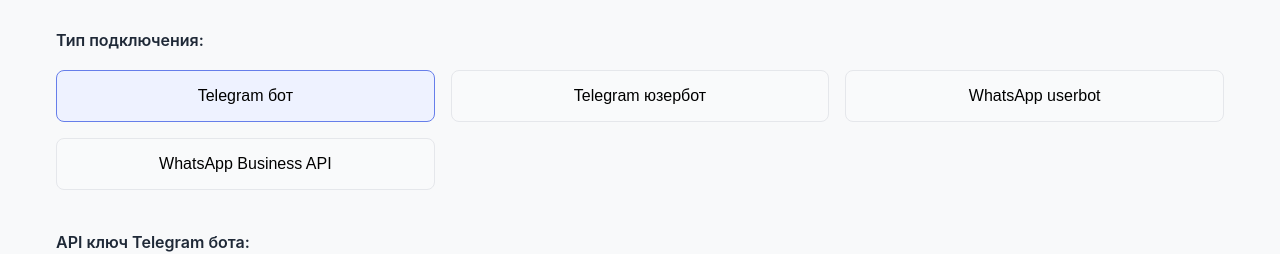
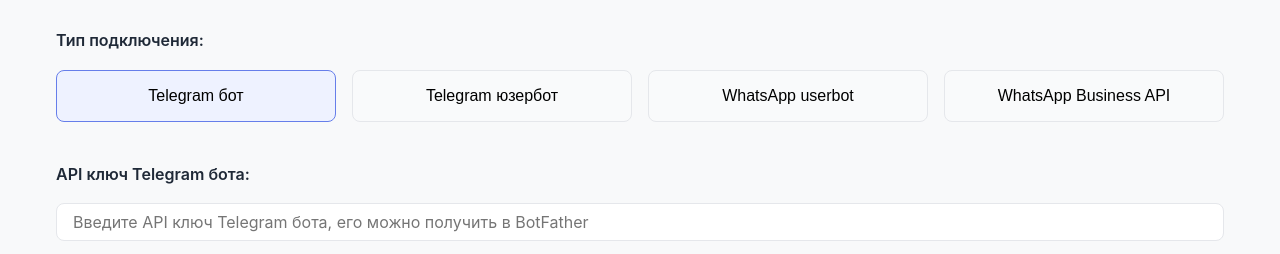
Before and after one commit to glinochka/RSD, a React (Vite) app in the folder frontend/: page /agents in a window 1280 px wide. Both pictures are taken after a click on the button "+ Новый агент". Shown: the part 200-454 px from the top of the page. Built offline with nearby package versions, Linux system fonts and the light colour scheme; no server answers.

Commit message:
дизвйн

```diff
--- a/frontend/src/pages/createAgent.jsx
+++ b/frontend/src/pages/createAgent.jsx
@@ -543,7 +543,7 @@ const CreateAgentContent = () => {
           <form id="agent-form" className="agent-form" onSubmit={form.handleSubmit}>
             <div className="form-group">
               <label>Тип подключения:</label>
-              <div className="connection-type-grid">
+              <div className="connection-type-grid connection-type-grid--channels">
                 <button
                   type="button"
                   className={`connection-type-card ${useBotChannel ? 'active' : ''}`}
@@ -772,7 +772,7 @@ const CreateAgentContent = () => {
             {useWhatsAppUserbotChannel && (
               <div className="form-group">
                 <label>Режим подключения WhatsApp userbot:</label>
-                <div className="connection-type-grid">
+                <div className="connection-type-grid connection-type-grid--pair">
                   <button
                     type="button"
                     className={`connection-type-card ${whatsappUserbotMode === 'simple' ? 'active' : ''}`}
@@ -791,7 +791,9 @@ const CreateAgentContent = () => {
                   </button>
                 </div>
 
-                <label htmlFor="whatsapp_userbot_phone_number">Номер WhatsApp userbot:</label>
+                <label htmlFor="whatsapp_userbot_phone_number" className="mt-input">
+                  Номер WhatsApp userbot:
+                </label>
                 <input
                   id="whatsapp_userbot_phone_number"
                   type="text"
--- a/frontend/src/styles/createAgent.css
+++ b/frontend/src/styles/createAgent.css
@@ -78,8 +78,15 @@
 
 .connection-type-grid {
   display: grid;
-  grid-template-columns: repeat(3, minmax(0, 1fr));
   gap: var(--spacing-base);
+}
+
+.connection-type-grid--channels {
+  grid-template-columns: repeat(4, minmax(0, 1fr));
+}
+
+.connection-type-grid--pair {
+  grid-template-columns: repeat(2, minmax(0, 1fr));
 }
 
 .connection-type-card {
```
